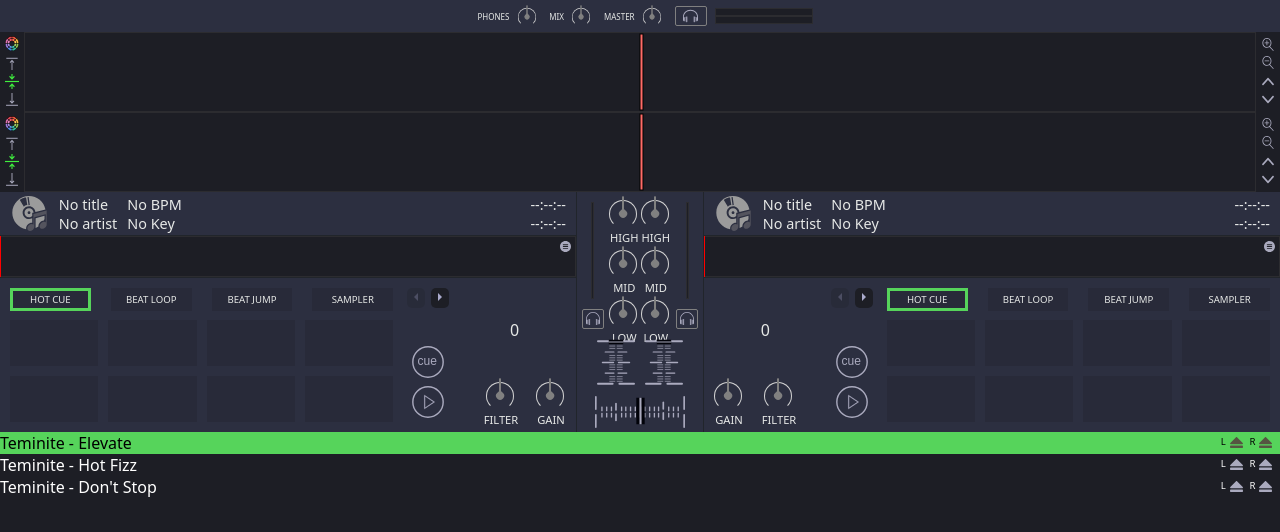
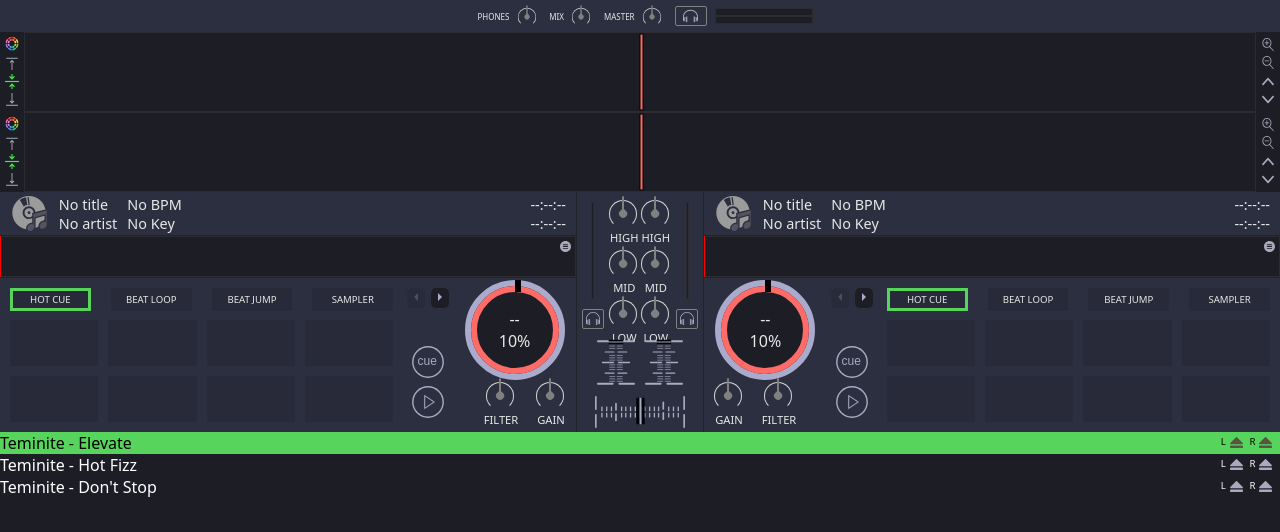
Before and after one commit to ArthurBeaulieu/Meax, a website: page index.html in a window 1280 px wide. Drawn offline with Linux system fonts and the light colour scheme.

Commit message:
add spinning feedback for measure, to be improved

```diff
--- a/index.html
+++ b/index.html
@@ -109,7 +109,13 @@
             </div>
             <div class="playback-info">
               <div class="tempo-info">
-                <p id="track-applied-bpm-left">0</p>
+                <div id="track-phrase-left" class="vinyl-wrapper">
+                  <div id="track-measure-left" class="measure-wrapper"></div>
+                </div>
+                <div class="track-bpm-info">
+                  <p id="track-applied-bpm-left">--</p>
+                  <p>10%</p>
+                </div>
               </div>
               <div class="playback-effects">
                 <div id="eq-filter-left" class="eq-filter"><progress-ring progress="0" class="filter-left"></progress-ring></div>
@@ -186,7 +192,12 @@
           <div class="track-controls">
             <div class="playback-info">
               <div class="tempo-info">
-                <p id="track-applied-bpm-right">0</p>
+                <div id="track-phrase-right" class="vinyl-wrapper"></div>
+                <div id="track-measure-right" class="measure-wrapper"></div>
+                <div class="track-bpm-info">
+                  <p id="track-applied-bpm-right">--</p>
+                  <p>10%</p>
+                </div>
               </div>
               <div class="playback-effects start-align">
                 <div id="eq-gain-right" class="eq-gain"><progress-ring progress="0" class="gain-right"></progress-ring></div>
--- a/src/css/meax.scss
+++ b/src/css/meax.scss
@@ -87,6 +87,11 @@
   --mzk-color-icons: var(--mzk-color-text-darker);
 
   --margin: 10px;
+}
+
+@keyframes spin {
+  0% { transform: rotate(0deg); }
+  100% { transform: rotate(360deg); }
 }
 
 * {
@@ -525,7 +530,71 @@ html, body {
             align-items: center;
             justify-content: center;
             height: calc(100% - 50px);
+            position: relative;
             width: 100%;
+
+            .vinyl-wrapper {
+              align-items: center;
+              background-color: #1D1E25;
+              border-radius: 50%;
+              border: 6px solid #AAAACC;
+              display: flex;
+              height: 100px;
+              justify-content: center;
+              position: relative;
+              width: 100px;
+
+              animation-name: spin;
+              animation-timing-function: linear;
+              animation-iteration-count: infinite;
+              animation-duration: 0s;
+              animation-play-state:  paused;
+              animation-delay: 0s; // To update in js according to track offset to first beat
+
+              &::after {
+                content: '';
+                background-color: black;
+                position: absolute;
+                height: 6px;
+                top: -6px;
+                left: 50%;
+                width: 6px;
+              }
+            }
+
+            .measure-wrapper {
+              border-radius: 50%;
+              border: 6px solid #FF6B67;
+              height: 88px;
+              width: 88px;
+              position: absolute;
+
+              animation-name: spin;
+              animation-timing-function: linear;
+              animation-iteration-count: infinite;
+              animation-duration: 0s;
+              animation-play-state: paused;
+              animation-delay: 0s; // To update in js according to track offset to first beat
+
+              &::after {
+                content: '';
+                background-color: black;
+                position: absolute;
+                height: 6px;
+                top: -6px;
+                left: 50%;
+                width: 6px;
+              }
+            }
+
+            .track-bpm-info {
+              position: absolute;
+              text-align: center;
+
+              p {
+                margin: 0;
+              }
+            }
           }
 
           .playback-effects {
--- a/src/js/ui/Deck.js
+++ b/src/js/ui/Deck.js
@@ -13,6 +13,8 @@ class Deck {
       title: null,
       artist: null,
       bpm: null,
+      phraseSpinner: null,
+      measureSpinner: null,
       appliedBpm: null,
       key: null,
       progress: null, // The text displayed value of progress
@@ -23,6 +25,8 @@ class Deck {
       cuePhone: null,
       waveformColors: null
     };
+
+    this._currentTrack = null;
 
     this._knobs = {
       gain: null,
@@ -51,6 +55,8 @@ class Deck {
     this._dom.title = document.getElementById(`track-title-${this._name}`);
     this._dom.artist = document.getElementById(`track-artist-${this._name}`);
     this._dom.bpm = document.getElementById(`track-bpm-${this._name}`);
+    this._dom.phraseSpinner = document.getElementById(`track-phrase-${this._name}`);
+    this._dom.measureSpinner = document.getElementById(`track-measure-${this._name}`);
     this._dom.appliedBpm = document.getElementById(`track-applied-bpm-${this._name}`);
     this._dom.key = document.getElementById(`track-key-${this._name}`);
     this._dom.progress = document.getElementById(`track-current-time-${this._name}`);
@@ -133,12 +139,16 @@ class Deck {
   setPlay() {
     this._dom.play.src = './assets/img/player/pause.svg';
     this._dom.play.classList.add('playing');
+    this._dom.phraseSpinner.style.animationPlayState = 'running';
+    this._dom.measureSpinner.style.animationPlayState = 'running';
   }
 
 
   setPause() {
     this._dom.play.src = './assets/img/player/play.svg';
     this._dom.play.classList.remove('playing');
+    this._dom.phraseSpinner.style.animationPlayState = 'paused';
+    this._dom.measureSpinner.style.animationPlayState = 'paused';
   }
 
 
@@ -152,6 +162,11 @@ class Deck {
     this._dom.appliedBpm.innerHTML = track.bpm;
     this._bpm = parseInt(track.bpm);
     this._timelineController.updateTrack(track);
+    this._dom.phraseSpinner.style.animationDelay = `${track.beatOffset}s`;
+    this._dom.measureSpinner.style.animationDelay = `${track.beatOffset}s`;
+    this._dom.phraseSpinner.style.animationDuration = `${(60 / this._bpm) * 16}s`;
+    this._dom.measureSpinner.style.animationDuration = `${(60 / this._bpm) * 4}s`;
+    this._currentTrack = track;
   }
 
 
@@ -178,7 +193,6 @@ class Deck {
   clearPadSelection(options) {
     this._performancePad.clearPadSelection();
   }
-
 
 
   saveHotCue(options) {
--- a/src/js/ui/Playlist.js
+++ b/src/js/ui/Playlist.js
@@ -19,20 +19,23 @@ class Playlist {
       url: './assets/audio/Teminite - 01 - Elevate.mp3',
       title: 'Elevate',
       artist: 'Teminite',
-      bpm: '80',
-      key: 'Fm'
+      bpm: '60',
+      key: 'Fm',
+      beatOffset: 0.14
     }, {
       url: './assets/audio/Teminite - 02 - Hot Fizz.mp3',
       title: 'Hot Fizz',
       artist: 'Teminite',
       bpm: '105',
-      key: 'G♯m'
+      key: 'G♯m',
+      beatOffset: 0.955
     }, {
       url: './assets/audio/Teminite - 03 - Don\'t Stop.mp3',
       title: 'Don\'t Stop',
       artist: 'Teminite',
       bpm: '140',
-      key: 'Fm'
+      key: 'Fm',
+      beatOffset: 0.955
     }];
 
     for (let i = 0; i < simulatedPl.length; ++i) {
--- a/src/js/ui/component/TimelineController.js
+++ b/src/js/ui/component/TimelineController.js
@@ -111,7 +111,7 @@ class TimelineController {
 
   updateTrack(track) {
     this._timeline.updateBeatInfo({
-      offset: 1,
+      offset: track.beatOffset,
       bpm: track.bpm,
       timeSignature: 4
     });
```
Also changed, not shown: assets/dist/Meax.bundle.css, assets/dist/Meax.bundle.js.
